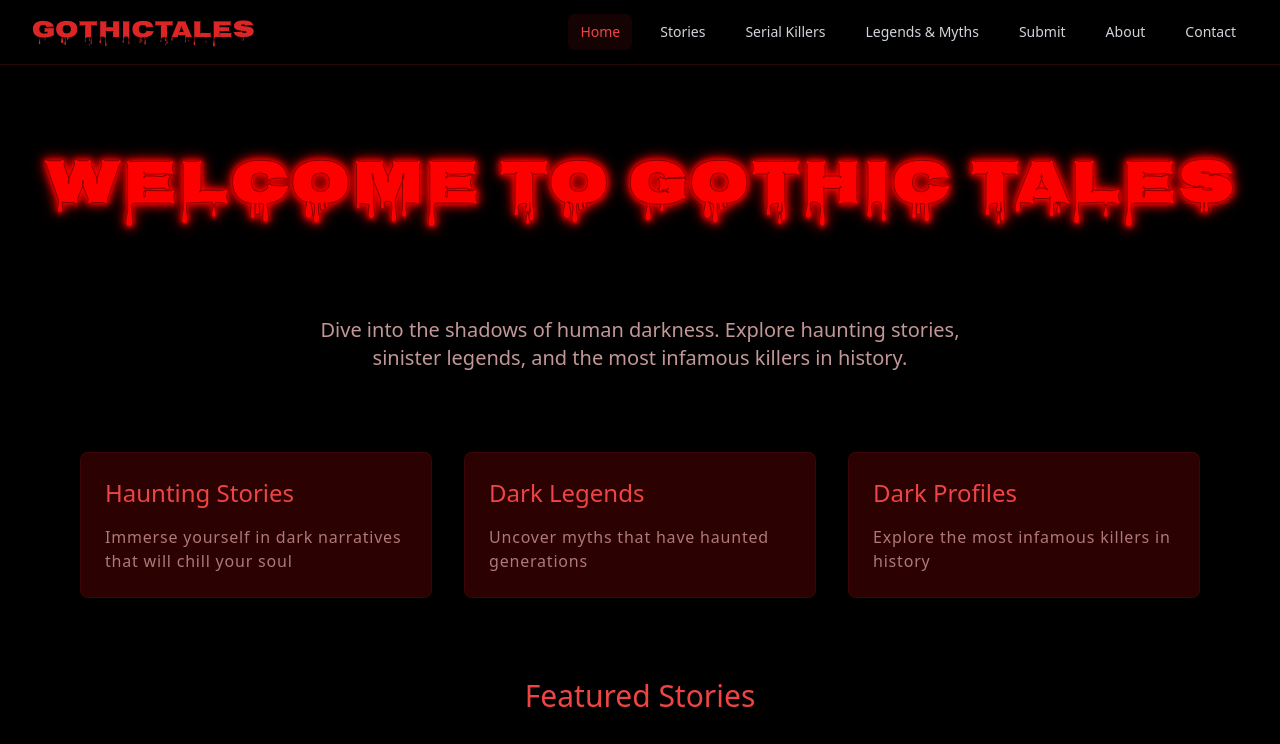
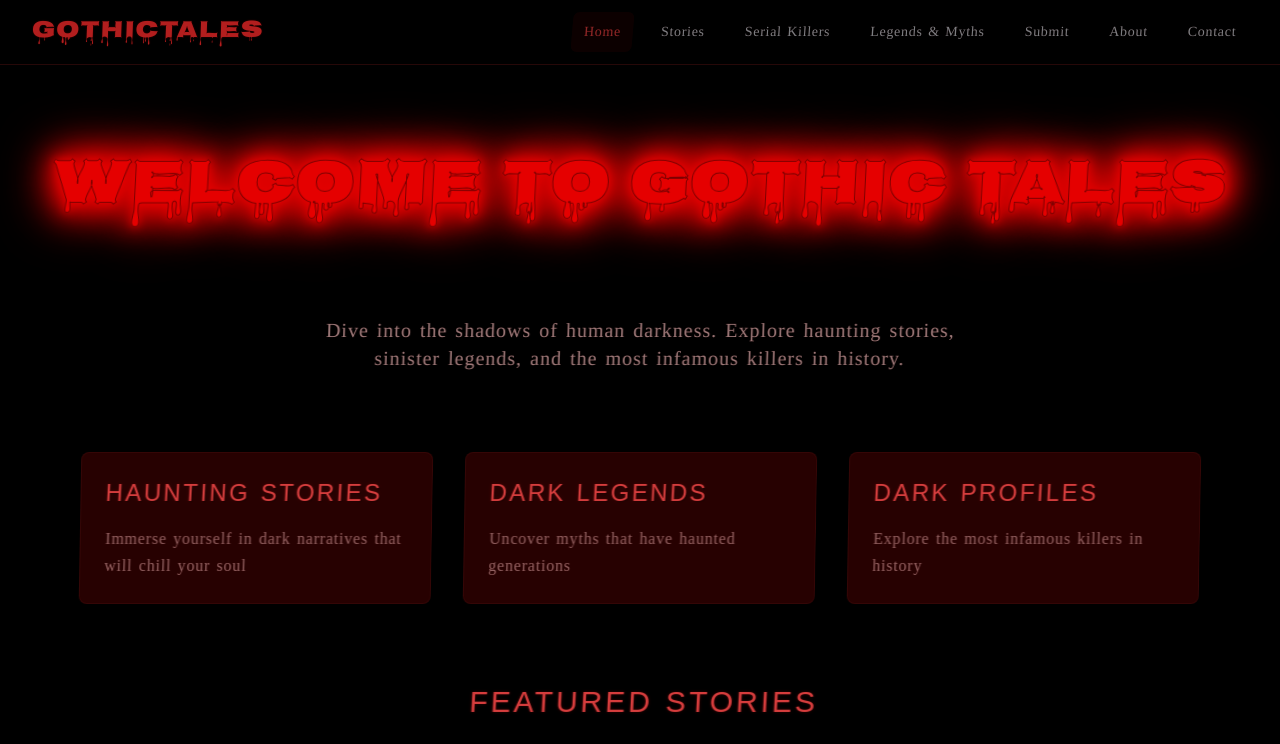
Before and after one commit to MatrixEncoder/GothicTales, a Next.js app: page / in a window 1280 px wide. Shown: the top 744 px of the page. Built offline with nearby package versions, Linux system fonts and the light colour scheme; a web font is replaced by a local one.

Commit message:
Fix Tailwind CSS configuration and import

```diff
--- a/package.json
+++ b/package.json
@@ -36,12 +36,12 @@
     "@types/react-dom": "^18.3.5",
     "@typescript-eslint/eslint-plugin": "^6.9.0",
     "@typescript-eslint/parser": "^6.9.0",
-    "autoprefixer": "^10.4.16",
+    "autoprefixer": "^10.4.20",
     "eslint": "^8.52.0",
     "eslint-config-next": "^14.0.0",
-    "postcss": "^8.4.31",
+    "postcss": "^8.5.2",
     "prisma": "^5.5.2",
-    "tailwindcss": "^3.3.5",
+    "tailwindcss": "^3.4.17",
     "typescript": "^5.2.2"
   }
 }
--- a/src/app/layout.tsx
+++ b/src/app/layout.tsx
@@ -1,6 +1,6 @@
 import type { Metadata } from 'next'
 import { Gothic_A1, Merriweather, Inter, Creepster, Nosifer, Vampiro_One } from 'next/font/google'
-import '@/styles/globals.css'
+import './globals.css'
 import Navigation from '@/components/Navigation'
 import SpookyBackground from '@/components/SpookyBackground'
 import dynamic from 'next/dynamic'
--- a/tailwind.config.js
+++ b/tailwind.config.js
@@ -4,6 +4,9 @@ const defaultTheme = require('tailwindcss/defaultTheme');
 module.exports = {
   content: [
     "./src/**/*.{js,ts,jsx,tsx,mdx}",
+    "./src/app/**/*.{js,ts,jsx,tsx,mdx}",
+    "./src/components/**/*.{js,ts,jsx,tsx,mdx}",
+    "./src/content/**/*.{js,ts,jsx,tsx,mdx}"
   ],
   theme: {
     extend: {
```
Also changed, not shown: 1 other file (tests, documents, lock files or other folders).
